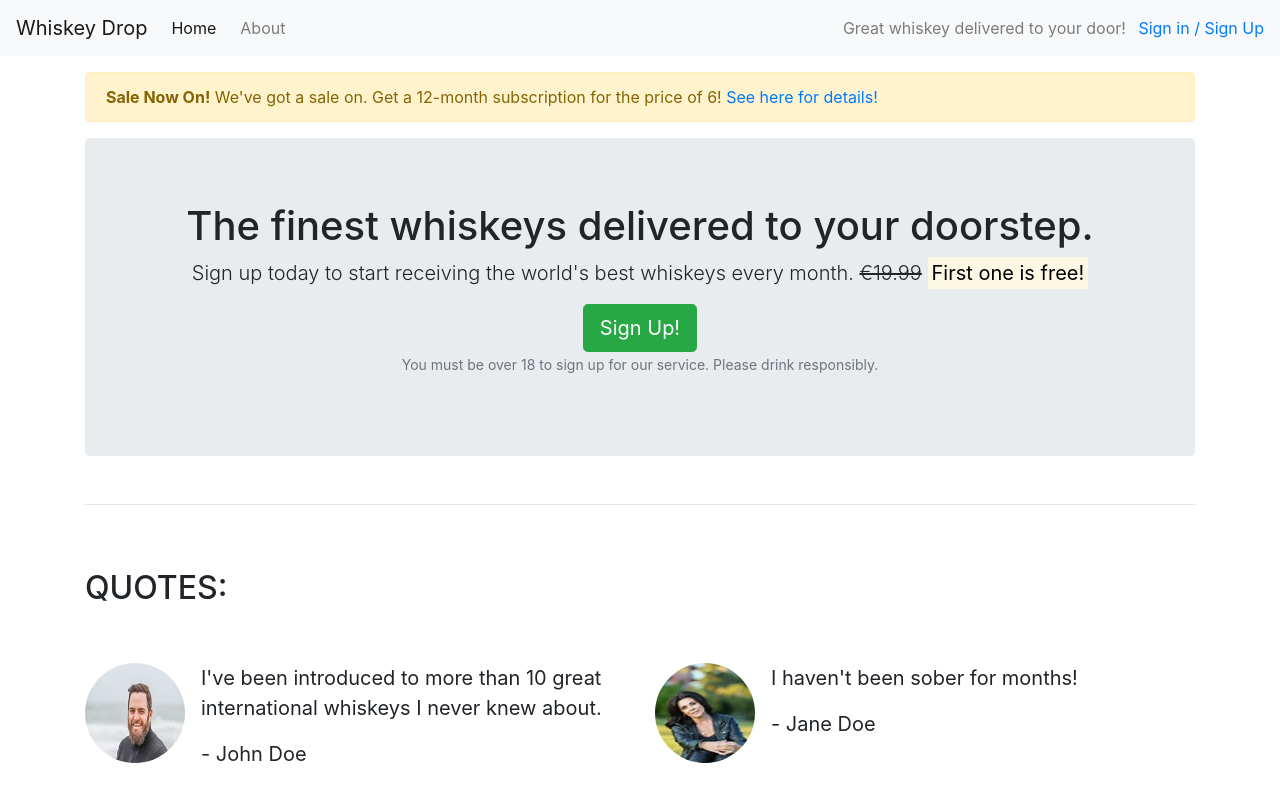
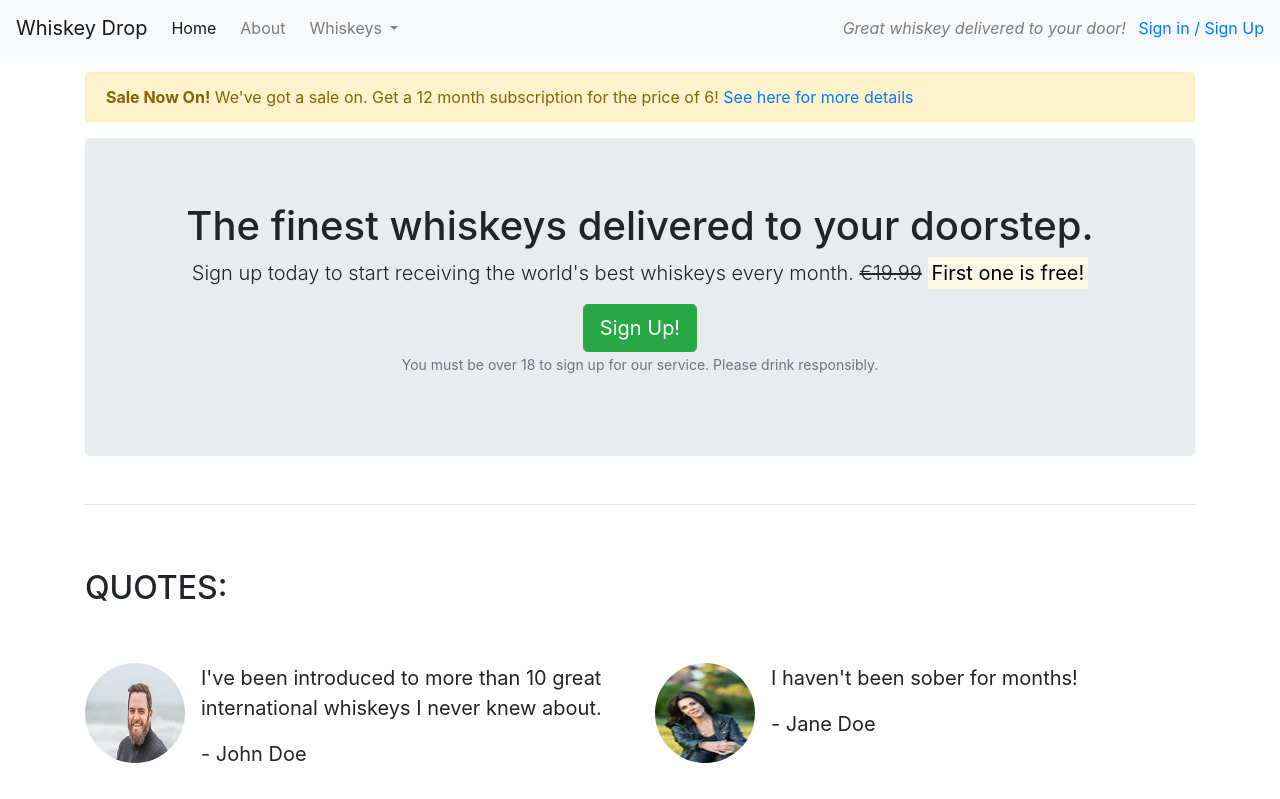
Before and after one commit to WelshDan/bootstrapbasecamp, a plain HTML site: page index.html in a window 1280 px wide. Shown: the top 799 px of the page. Drawn offline with nearby package versions, Linux system fonts and the light colour scheme.

Commit message:
Add dropdown box and its parameters

```diff
--- a/index.html
+++ b/index.html
@@ -12,15 +12,33 @@
     <title>Whiskey drop | Taste a new whiskey every month</title>
 </head>
 <body>
-    <nav class="navbar navbar-light bg-light navbar-expand-sm">
+    <!-- Nav-->
+    <nav class="navbar navbar-light navbar-expand-sm bg-light">
         <a href="/" class="navbar-brand">Whiskey Drop</a>
-        <ul class="navbar-nav mr-auto">
-            <li class="active nav-item mr-2"><a class="nav-link" href="/">Home</a></li>
-            <li class="nav-item mr-2"><a class="nav-link" href="/about">About</a></li>
-            <li class="nav-item mr-2 d-block d-sm-none"><a class="nav-link" href="/login">Sign in / Sign Up</a></li>
-        </ul>
+        <button class="navbar-toggler ml-auto" type="button" data-toggle="collapse" data-target="#navbarNavDropdown" aria-controls="navbarNavDropdown" aria-expanded="false" aria-label="Toggle navigation">
+        <span class="navbar-toggler-icon"></span></button>
+
+        <div class="collapse navbar-collapse" id="navbarNavDropdown">
+            <ul class="navbar-nav mr-auto">
+                <li class="active nav-item mr-2"><a class="nav-link" href="/">Home</a></li>
+                <li class="nav-item mr-2"><a class="nav-link" href="">About</a></li>
+                <li class="nav-item dropdown">
+                    <a class="nav-link dropdown-toggle" href="#" id="navbarDropdownMenuLink" role="button" data-toggle="dropdown" aria-haspopup="true" aria-expanded="false">
+                        Whiskeys
+                    </a>
+                    <div class="dropdown-menu" aria-labelledby="navbarDropdownMenuLink">
+                        <a class="dropdown-item" href="#">Irish</a>
+                        <a class="dropdown-item" href="#">Scotch</a>
+                        <a class="dropdown-item" href="#">Japanese</a>
+                        <a class="dropdown-item" href="#">American</a>
+                    </div>
+                </li>
+                <li class="nav-item mr-2 d-block d-sm-none"><a class="nav-link" href="/login">Sign in / Sign Up</a>
+                </li>
+            </ul>
+        </div>
         <div class="d-none d-md-block">
-            <p class="navbar-text my-auto mr-2">Great whiskey delivered to your door!</p>
+            <p class="navbar-text my-auto mr-2"><i>Great whiskey delivered to your door!</i></p>
             <a href="/login">Sign in / Sign Up</a>
         </div>
     </nav>
@@ -28,7 +46,7 @@
         <div class="row d-none d-sm-block">
             <div class="col-12">
                 <div class="alert alert-warning">
-                    <strong>Sale Now On!</strong> We've got a sale on. Get a 12-month subscription for the price of 6! <a href="">See here for details!</a>
+                    <strong>Sale Now On!</strong> We've got a sale on. Get a 12 month subscription for the price of 6! <a href="">See here for more details</a>
                 </div>
             </div>
         </div>
@@ -120,5 +138,8 @@
         </section>
         <!-- /.features -->
     </article>
+    <script src="https://code.jquery.com/jquery-3.3.1.slim.min.js" integrity="sha384-q8i/X+965DzO0rT7abK41JStQIAqVgRVzpbzo5smXKp4YfRvH+8abtTE1Pi6jizo" crossorigin="anonymous"></script>
+    <script src="https://cdn.jsdelivr.net/npm/popper.js@1.14.3/dist/umd/popper.min.js" integrity="sha384-ZMP7rVo3mIykV+2+9J3UJ46jBk0WLaUAdn689aCwoqbBJiSnjAK/l8WvCWPIPm49" crossorigin="anonymous"></script>
+    <script src="https://cdn.jsdelivr.net/npm/bootstrap@4.1.3/dist/js/bootstrap.min.js" integrity="sha384-ChfqqxuZUCnJSK3+MXmPNIyE6ZbWh2IMqE241rYiqJxyMiZ6OW/JmZQ5stwEULTy" crossorigin="anonymous"></script>
 </body>
 </html>
```
